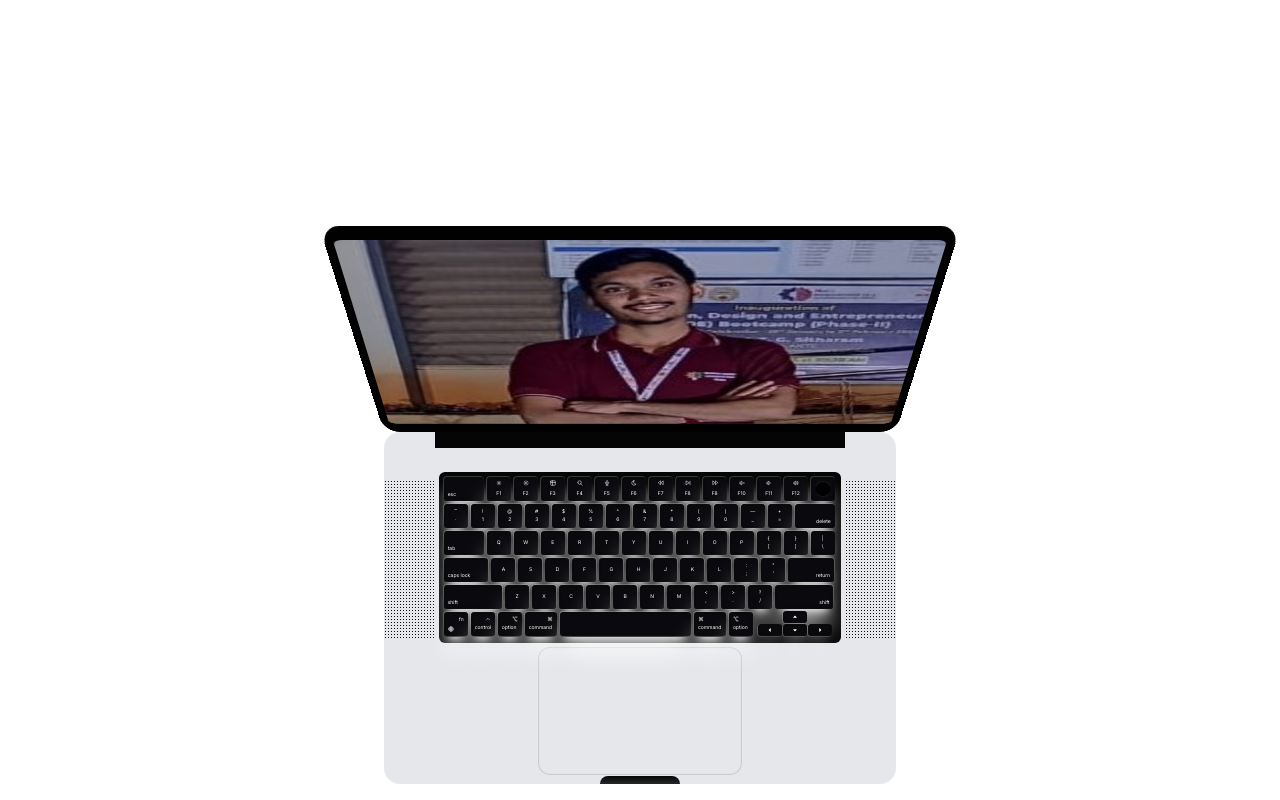
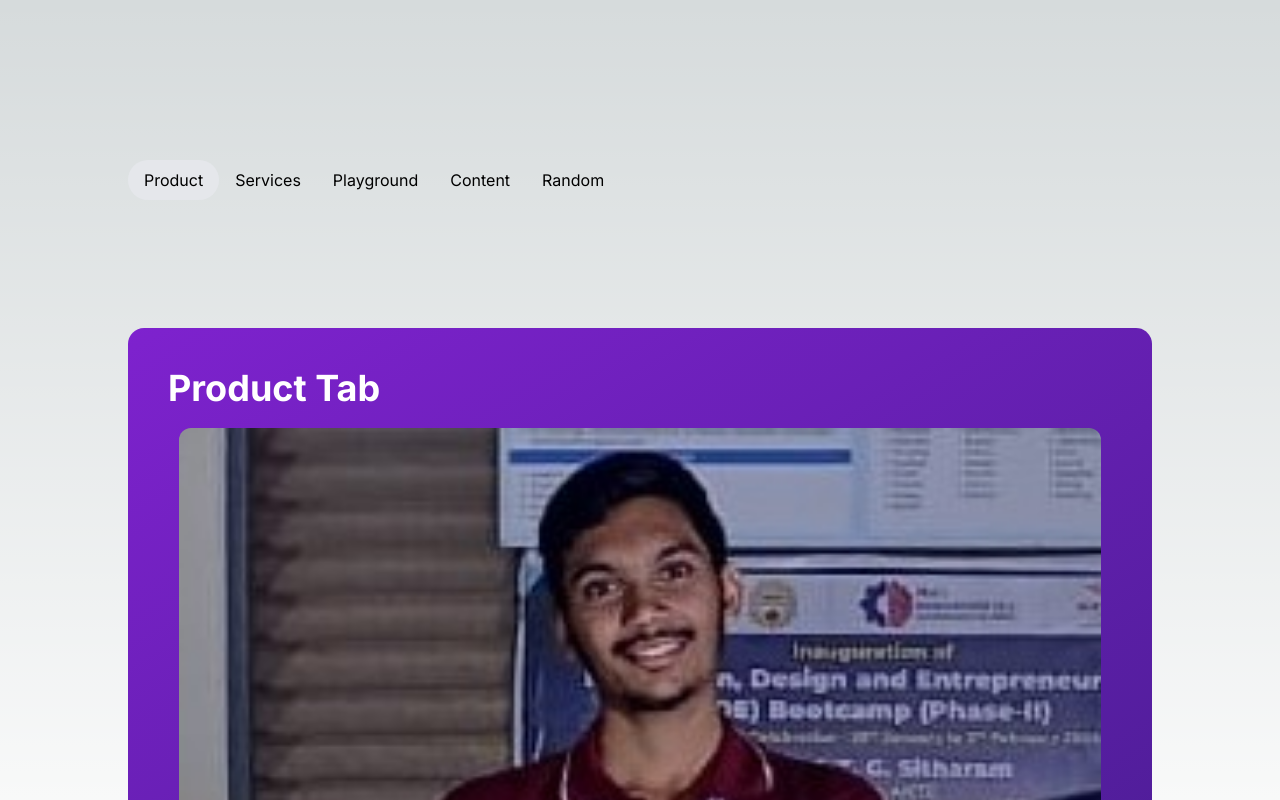
Before and after one commit to Prathamesh-chougale-17/dynamic-tab-nextjs, a Next.js app: page / in a window 1280 px wide. Shown: the top 800 px of the page. Built offline with nearby package versions, Linux system fonts and the light colour scheme.

Commit message:
Update CSS and component imports

```diff
--- /dev/null
+++ b/app/_components/AnimatedTabs.tsx
@@ -0,0 +1,79 @@
+"use client";
+
+import Image from "next/image";
+import { Tabs } from "@/components/ui/tabs";
+
+const TabsDemo = () => {
+  const tabs = [
+    {
+      title: "Product",
+      value: "product",
+      content: (
+        <div className="w-full overflow-hidden relative h-full rounded-2xl p-10 text-xl md:text-4xl font-bold text-white bg-gradient-to-br from-purple-700 to-violet-900">
+          <p>Product Tab</p>
+          <DummyContent />
+        </div>
+      ),
+    },
+    {
+      title: "Services",
+      value: "services",
+      content: (
+        <div className="w-full overflow-hidden relative h-full rounded-2xl p-10 text-xl md:text-4xl font-bold text-white bg-gradient-to-br from-purple-700 to-violet-900">
+          <p>Services tab</p>
+          <DummyContent />
+        </div>
+      ),
+    },
+    {
+      title: "Playground",
+      value: "playground",
+      content: (
+        <div className="w-full overflow-hidden relative h-full rounded-2xl p-10 text-xl md:text-4xl font-bold text-white bg-gradient-to-br from-purple-700 to-violet-900">
+          <p>Playground tab</p>
+          <DummyContent />
+        </div>
+      ),
+    },
+    {
+      title: "Content",
+      value: "content",
+      content: (
+        <div className="w-full overflow-hidden relative h-full rounded-2xl p-10 text-xl md:text-4xl font-bold text-white bg-gradient-to-br from-purple-700 to-violet-900">
+          <p>Content tab</p>
+          <DummyContent />
+        </div>
+      ),
+    },
+    {
+      title: "Random",
+      value: "random",
+      content: (
+        <div className="w-full overflow-hidden relative h-full rounded-2xl p-10 text-xl md:text-4xl font-bold text-white bg-gradient-to-br from-purple-700 to-violet-900">
+          <p>Random tab</p>
+          <DummyContent />
+        </div>
+      ),
+    },
+  ];
+
+  return (
+    <div className="h-[20rem] md:h-[40rem] [perspective:1000px] relative b flex flex-col max-w-5xl mx-auto w-full  items-start justify-start my-40">
+      <Tabs tabs={tabs} />
+    </div>
+  );
+};
+
+const DummyContent = () => {
+  return (
+    <Image
+      src="/sih-bootcamp-41.jpg"
+      alt="dummy image"
+      width="1000"
+      height="1000"
+      className="object-cover object-left-top h-[60%]  md:h-[90%] absolute -bottom-10 inset-x-0 w-[90%] rounded-xl mx-auto"
+    />
+  );
+};
+
+export default TabsDemo;
--- /dev/null
+++ b/app/_components/EvervaultCard.tsx
@@ -0,0 +1,17 @@
+import React from "react";
+import { EvervaultCard, Icon } from "@/components/ui/evervault-card";
+
+const EvervaultCardDemo = () => {
+  return (
+    <div className="border mt-5 border-black/[0.2] dark:border-white/[0.2] flex flex-col items-start max-w-sm mx-auto p-4 relative h-[30rem]">
+      <Icon className="absolute h-6 w-6 -top-3 -left-3 dark:text-white text-black" />
+      <Icon className="absolute h-6 w-6 -bottom-3 -left-3 dark:text-white text-black" />
+      <Icon className="absolute h-6 w-6 -top-3 -right-3 dark:text-white text-black" />
+      <Icon className="absolute h-6 w-6 -bottom-3 -right-3 dark:text-white text-black" />
+
+      <EvervaultCard />
+    </div>
+  );
+};
+
+export default EvervaultCardDemo;
--- a/app/globals.css
+++ b/app/globals.css
@@ -31,3 +31,12 @@ body {
     text-wrap: balance;
   }
 }
+.no-visible-scrollbar {
+  scrollbar-width: none;
+  -ms-overflow-style: none;
+  -webkit-overflow-scrolling: touch;
+}
+
+.no-visible-scrollbar::-webkit-scrollbar {
+  display: none;
+}
--- a/app/page.tsx
+++ b/app/page.tsx
@@ -1,10 +1,10 @@
 import React from "react";
-import MacbookScrollDemo from "./_components/Macbook";
+import TabsDemo from "./_components/AnimatedTabs";
 
 const HomePage = () => {
   return (
     <div>
-      <MacbookScrollDemo />
+      <TabsDemo />
     </div>
   );
 };
--- /dev/null
+++ b/components/ui/evervault-card.tsx
@@ -0,0 +1,101 @@
+"use client";
+import { useMotionValue } from "framer-motion";
+import React, { useState, useEffect } from "react";
+import { useMotionTemplate, motion } from "framer-motion";
+import { cn } from "@/utils/cn";
+
+export const EvervaultCard = ({
+  text,
+  className,
+}: {
+  text?: string;
+  className?: string;
+}) => {
+  let mouseX = useMotionValue(0);
+  let mouseY = useMotionValue(0);
+
+  const [randomString, setRandomString] = useState("");
+
+  useEffect(() => {
+    let str = generateRandomString(1500);
+    setRandomString(str);
+  }, []);
+
+  function onMouseMove({ currentTarget, clientX, clientY }: any) {
+    let { left, top } = currentTarget.getBoundingClientRect();
+    mouseX.set(clientX - left);
+    mouseY.set(clientY - top);
+
+    const str = generateRandomString(1500);
+    setRandomString(str);
+  }
+
+  return (
+    <div
+      className={cn(
+        "p-0.5  bg-transparent aspect-square  flex items-center justify-center w-full h-full relative",
+        className
+      )}
+    >
+      <div
+        onMouseMove={onMouseMove}
+        className="group/card rounded-3xl w-full relative overflow-hidden bg-transparent flex items-center justify-center h-full"
+      >
+        <CardPattern
+          mouseX={mouseX}
+          mouseY={mouseY}
+          randomString={randomString}
+        />
+      </div>
+    </div>
+  );
+};
+
+export function CardPattern({ mouseX, mouseY, randomString }: any) {
+  let maskImage = useMotionTemplate`radial-gradient(250px at ${mouseX}px ${mouseY}px, white, transparent)`;
+  let style = { maskImage, WebkitMaskImage: maskImage };
+
+  return (
+    <div className="pointer-events-none">
+      <div className="absolute inset-0 rounded-2xl  [mask-image:linear-gradient(white,transparent)] group-hover/card:opacity-50"></div>
+      <motion.div
+        className="absolute inset-0 rounded-2xl bg-gradient-to-r from-green-500 to-blue-700 opacity-0  group-hover/card:opacity-100 backdrop-blur-xl transition duration-500"
+        style={style}
+      />
+      <motion.div
+        className="absolute inset-0 rounded-2xl opacity-0 mix-blend-overlay  group-hover/card:opacity-100"
+        style={style}
+      >
+        <p className="absolute inset-x-0 text-xs h-full break-words whitespace-pre-wrap text-white font-mono font-bold transition duration-500">
+          {randomString}
+        </p>
+      </motion.div>
+    </div>
+  );
+}
+
+const characters =
+  "ABCDEFGHIJKLMNOPQRSTUVWXYZabcdefghijklmnopqrstuvwxyz0123456789";
+export const generateRandomString = (length: number) => {
+  let result = "";
+  for (let i = 0; i < length; i++) {
+    result += characters.charAt(Math.floor(Math.random() * characters.length));
+  }
+  return result;
+};
+
+export const Icon = ({ className, ...rest }: any) => {
+  return (
+    <svg
+      xmlns="http://www.w3.org/2000/svg"
+      fill="none"
+      viewBox="0 0 24 24"
+      strokeWidth="1.5"
+      stroke="currentColor"
+      className={className}
+      {...rest}
+    >
+      <path strokeLinecap="round" strokeLinejoin="round" d="M12 6v12m6-6H6" />
+    </svg>
+  );
+};
--- a/components/ui/macbook-scroll.tsx
+++ b/components/ui/macbook-scroll.tsx
@@ -1,5 +1,5 @@
 "use client";
-import React, { useEffect, useMemo, useRef, useState } from "react";
+import React, { useEffect, useRef, useState } from "react";
 import { MotionValue, motion, useScroll, useTransform } from "framer-motion";
 import { cn } from "@/utils/cn";
 import {
@@ -24,7 +24,6 @@ import { IconCommand } from "@tabler/icons-react";
 import { IconCaretLeftFilled } from "@tabler/icons-react";
 import { IconCaretDownFilled } from "@tabler/icons-react";
 import Image from "next/image";
-import image from "@/public/vercel.svg";
 
 export const MacbookScroll = ({
   src,
--- /dev/null
+++ b/components/ui/tabs.tsx
@@ -0,0 +1,124 @@
+"use client";
+
+import { useState } from "react";
+import { motion } from "framer-motion";
+import { cn } from "@/utils/cn";
+
+type Tab = {
+  title: string;
+  value: string;
+  content?: string | React.ReactNode | any;
+};
+
+export const Tabs = ({
+  tabs: propTabs,
+  containerClassName,
+  activeTabClassName,
+  tabClassName,
+  contentClassName,
+}: {
+  tabs: Tab[];
+  containerClassName?: string;
+  activeTabClassName?: string;
+  tabClassName?: string;
+  contentClassName?: string;
+}) => {
+  const [active, setActive] = useState<Tab>(propTabs[0]);
+  const [tabs, setTabs] = useState<Tab[]>(propTabs);
+
+  const moveSelectedTabToTop = (idx: number) => {
+    const newTabs = [...propTabs];
+    const selectedTab = newTabs.splice(idx, 1);
+    newTabs.unshift(selectedTab[0]);
+    setTabs(newTabs);
+    setActive(newTabs[0]);
+  };
+
+  const [hovering, setHovering] = useState(false);
+
+  return (
+    <>
+      <div
+        className={cn(
+          "flex flex-row items-center justify-start [perspective:1000px] relative overflow-auto sm:overflow-visible no-visible-scrollbar max-w-full w-full",
+          containerClassName
+        )}
+      >
+        {propTabs.map((tab, idx) => (
+          <button
+            key={tab.title}
+            onClick={() => {
+              moveSelectedTabToTop(idx);
+            }}
+            onMouseEnter={() => setHovering(true)}
+            onMouseLeave={() => setHovering(false)}
+            className={cn("relative px-4 py-2 rounded-full", tabClassName)}
+            style={{
+              transformStyle: "preserve-3d",
+            }}
+          >
+            {active.value === tab.value && (
+              <motion.div
+                layoutId="clickedbutton"
+                transition={{ type: "spring", bounce: 0.3, duration: 0.6 }}
+                className={cn(
+                  "absolute inset-0 bg-gray-200 dark:bg-zinc-800 rounded-full ",
+                  activeTabClassName
+                )}
+              />
+            )}
+
+            <span className="relative block text-black dark:text-white">
+              {tab.title}
+            </span>
+          </button>
+        ))}
+      </div>
+      <FadeInDiv
+        tabs={tabs}
+        active={active}
+        key={active.value}
+        hovering={hovering}
+        className={cn("mt-32", contentClassName)}
+      />
+    </>
+  );
+};
+
+export const FadeInDiv = ({
+  className,
+  tabs,
+  hovering,
+}: {
+  className?: string;
+  key?: string;
+  tabs: Tab[];
+  active: Tab;
+  hovering?: boolean;
+}) => {
+  const isActive = (tab: Tab) => {
+    return tab.value === tabs[0].value;
+  };
+  return (
+    <div className="relative w-full h-full">
+      {tabs.map((tab, idx) => (
+        <motion.div
+          key={tab.value}
+          layoutId={tab.value}
+          style={{
+            scale: 1 - idx * 0.1,
+            top: hovering ? idx * -50 : 0,
+            zIndex: -idx,
+            opacity: idx < 3 ? 1 - idx * 0.1 : 0,
+          }}
+          animate={{
+            y: isActive(tab) ? [0, 40, 0] : 0,
+          }}
+          className={cn("w-full h-full absolute top-0 left-0", className)}
+        >
+          {tab.content}
+        </motion.div>
+      ))}
+    </div>
+  );
+};
```
